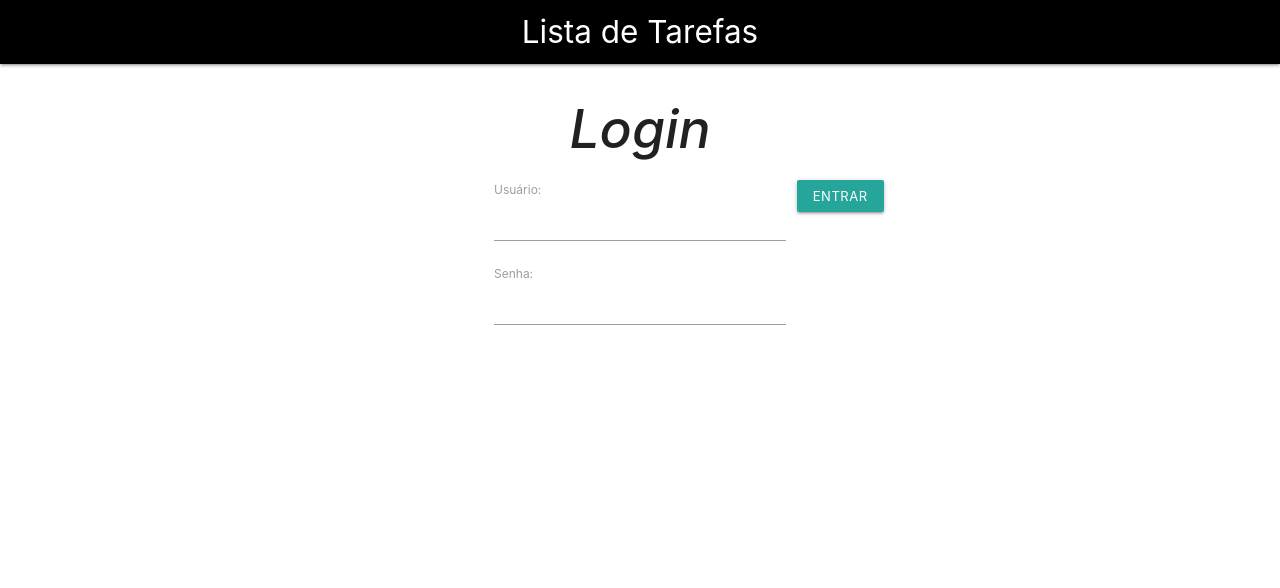
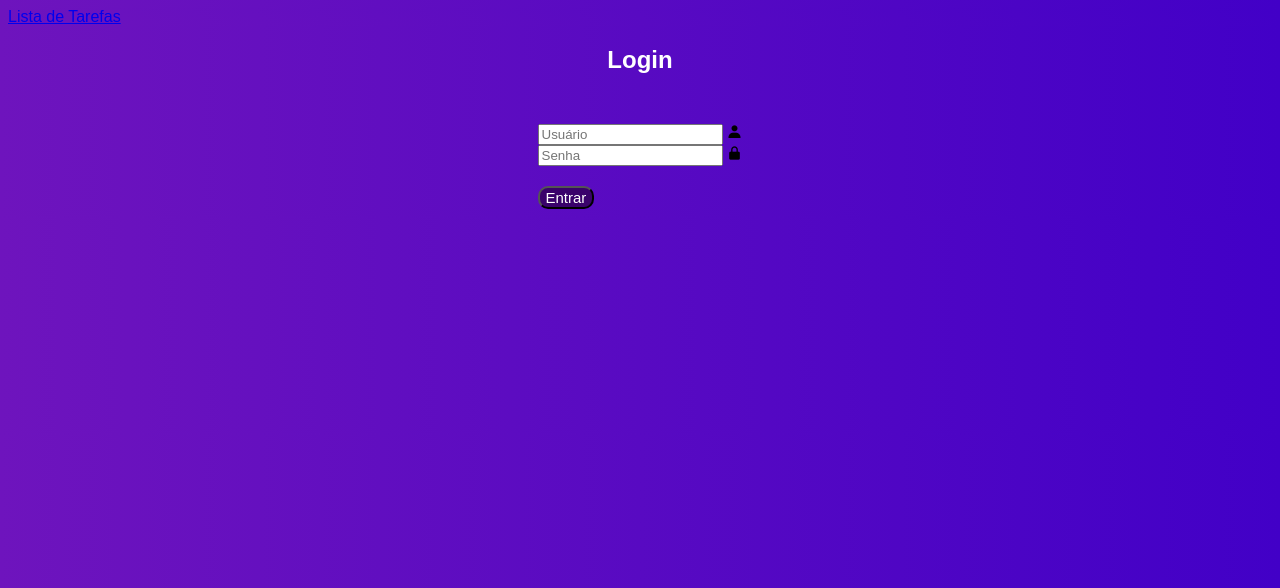
Before and after one commit to LzHenrique10/Organizador-de-Tarefas, a Flask app: page / in a window 1280 px wide. Shown: the top 588 px of the page. Run offline with Flask 3, Linux system fonts and the light colour scheme.

Commit message:
Atualizando CSS

```diff
--- a/templates/base.html
+++ b/templates/base.html
@@ -4,20 +4,24 @@
     <meta charset="UTF-8">
     <meta name="viewport" content="width=device-width, initial-scale=1.0">
     <title>Lista de Tarefas</title>
-    <link rel="stylesheet" href="https://cdnjs.cloudflare.com/ajax/libs/materialize/1.0.0/css/materialize.min.css">
-    <link href="https://fonts.googleapis.com/icon?family=Material+Icons" rel="stylesheet">
-    <link rel="stylesheet" href="style.css">
+    <link href='https://unpkg.com/boxicons@2.1.4/css/boxicons.min.css' rel='stylesheet'>
+
 </head>
+<style>
+    .purple.darken-3 {
+        background: linear-gradient(45deg, #6e14bd,  #4200c7);
+        font-family: Righteous, sans-serif;
+    }
+</style>
 <body>
-    <nav class="black">
+    <nav class="purple darken-3">
         <div class="nav-wrapper">
             <a href="#" class="brand-logo center">Lista de Tarefas</a>
             {% block navegacao %}{% endblock %}
         </div>
     </nav>
 
-    <div class="container">
+
         {% block content %}{% endblock %}
-    </div>
 </body>
 </html>
--- a/templates/login.html
+++ b/templates/login.html
@@ -2,9 +2,38 @@
 
 {% block content %}
 
+<style>
+    body {
+        background: linear-gradient(90deg, #6e14bd,  #4200c7);
+    }
+    .container {
+        margin-top: 50px;
+        align-items: center;
+        display: flex;
+        flex-direction: column;
+        align-items: center;
+        justify-content: center;
+    }
+    .center-align {
+        text-align: center;
+        color: rgb(255, 255, 255);
+        font-family: Righteous, sans-serif;
+    }
+    .entrar {
+        display: flex;
+        background-color: #3a026b;
+        color: white;
+        font-size: 15px;
+        font-weight: 400;
+        border-radius: 10px;
+        justify-content: center;
+        margin-top: 20px;;
+    }
+    </style>
+
 <h2 class="center-align">
     <strong>
-        <em>Login</em>
+        Login
     </strong>
 </h2>
 
@@ -12,14 +41,15 @@
     <form action="/home">
         <div class="row">
             <div class="input-field col s12 m6 offset-m3">
-                <input id="username" type="text" class="validate" name="username" required>
-                <label class="active" for="username">Usuário:</label>
+                <input type="text" class="validate" name="username" placeholder="Usuário" required>
+                <i class='bx bxs-user'></i>
             </div>
             <div class="input-field col s12 m6 offset-m3">
-                <input id="password" type="password" class="validate" name="password" required>
-                <label class="active" for="password">Senha:</label>
+                <input id="password" type="password" class="validate" name="password" placeholder="Senha" required>
+                <i class='bx bxs-lock-alt'></i>
             </div>
-            <button type="submit" class="waves-effect waves-light btn-small">Entrar</button>
         </div>
+            <button type="submit" class="entrar">Entrar</button>
     </form>
+</div>
     {% endblock %}
```
